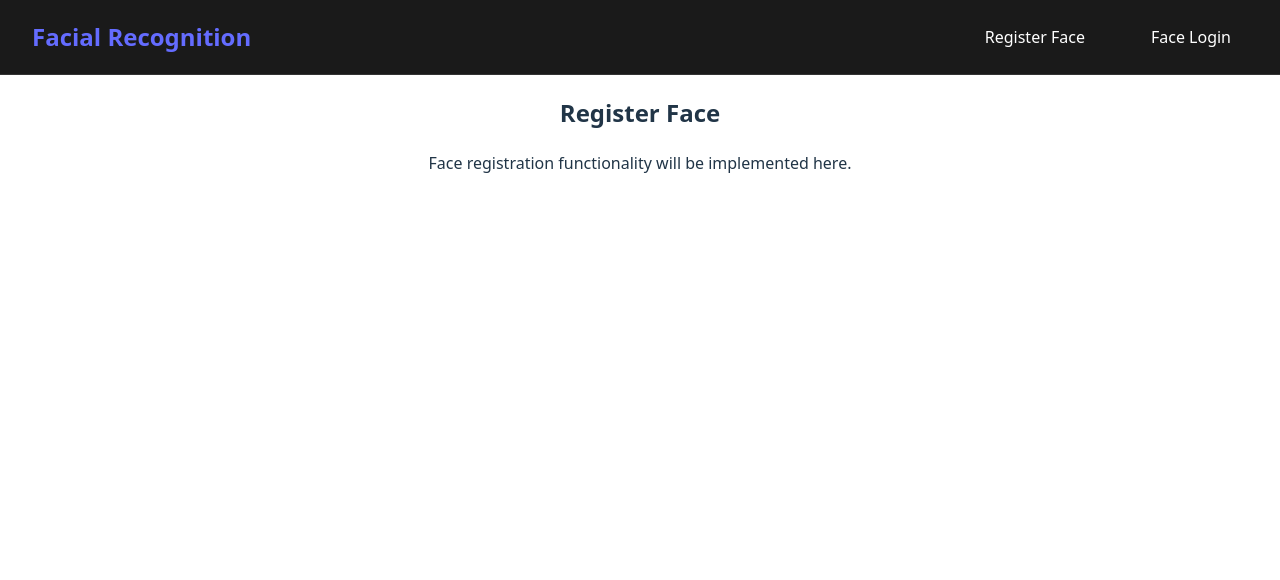
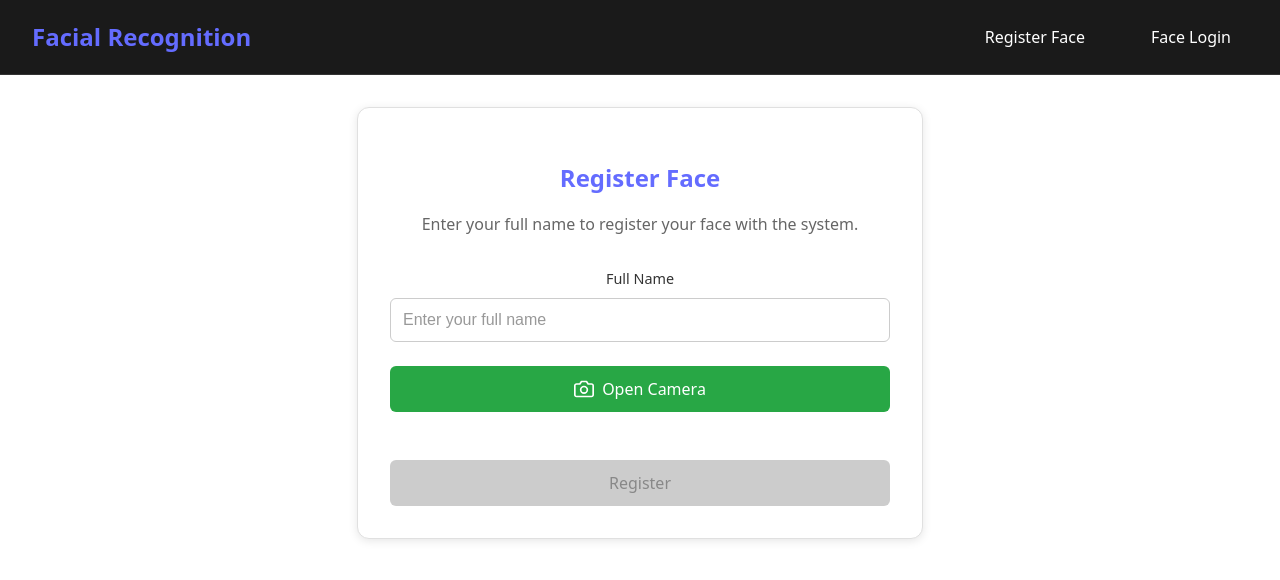
Before and after one commit to wilckerson/facial-recognition, a React (Vite) app in the folder frontend/: page /register in a window 1280 px wide. Shown: the top 580 px of the page. Built offline with nearby package versions, Linux system fonts and the light colour scheme.

Commit message:
Register face form

```diff
--- /dev/null
+++ b/frontend/src/components/FaceCamera.css
@@ -0,0 +1,31 @@
+.camera-button {
+  padding: 0.75rem 1.5rem;
+  background-color: #28a745;
+  color: white;
+  border: none;
+  border-radius: 6px;
+  font-size: 1rem;
+  font-weight: 500;
+  cursor: pointer;
+  transition: all 0.3s ease;
+  display: flex;
+  align-items: center;
+  justify-content: center;
+  gap: 0.5rem;
+  margin-bottom: 0.5rem;
+}
+
+.camera-button:hover {
+  background-color: #218838;
+  transform: translateY(-1px);
+}
+
+.camera-button:active {
+  transform: translateY(0);
+}
+
+.camera-icon {
+  width: 20px;
+  height: 20px;
+  flex-shrink: 0;
+}
--- /dev/null
+++ b/frontend/src/components/FaceCamera.jsx
@@ -0,0 +1,45 @@
+import React from 'react';
+import './FaceCamera.css';
+
+function FaceCamera() {
+  const handleOpenCamera = () => {
+    console.log('Opening camera...');
+  };
+
+  return (
+    <button
+      type="button"
+      className="camera-button"
+      onClick={handleOpenCamera}
+    >
+      <svg
+        className="camera-icon"
+        width="20"
+        height="20"
+        viewBox="0 0 24 24"
+        fill="none"
+        xmlns="http://www.w3.org/2000/svg"
+      >
+        <path
+          d="M23 19C23 19.5304 22.7893 20.0391 22.4142 20.4142C22.0391 20.7893 21.5304 21 21 21H3C2.46957 21 1.96086 20.7893 1.58579 20.4142C1.21071 20.0391 1 19.5304 1 19V8C1 7.46957 1.21071 6.96086 1.58579 6.58579C1.96086 6.21071 2.46957 6 3 6H7L9 3H15L17 6H21C21.5304 6 22.0391 6.21071 22.4142 6.58579C22.7893 6.96086 23 7.46957 23 8V19Z"
+          stroke="currentColor"
+          strokeWidth="2"
+          strokeLinecap="round"
+          strokeLinejoin="round"
+        />
+        <circle
+          cx="12"
+          cy="13"
+          r="4"
+          stroke="currentColor"
+          strokeWidth="2"
+          strokeLinecap="round"
+          strokeLinejoin="round"
+        />
+      </svg>
+      Open Camera
+    </button>
+  );
+}
+
+export default FaceCamera;
--- /dev/null
+++ b/frontend/src/pages/RegisterFace.css
@@ -0,0 +1,89 @@
+.register-face-container {
+  max-width: 500px;
+  margin: 2rem auto;
+  padding: 2rem;
+  background-color: #ffffff;
+  border-radius: 12px;
+  border: 1px solid #e0e0e0;
+  box-shadow: 0 2px 10px rgba(0, 0, 0, 0.1);
+}
+
+.register-face-container h2 {
+  color: #646cff;
+  margin-bottom: 1rem;
+  text-align: center;
+}
+
+.register-face-container p {
+  color: #666666;
+  margin-bottom: 2rem;
+  text-align: center;
+  line-height: 1.5;
+}
+
+.register-form {
+  display: flex;
+  flex-direction: column;
+  gap: 1.5rem;
+}
+
+.form-group {
+  display: flex;
+  flex-direction: column;
+  gap: 0.5rem;
+}
+
+.form-group label {
+  color: #333333;
+  font-weight: 500;
+  font-size: 0.9rem;
+}
+
+.form-group input {
+  padding: 0.75rem;
+  border: 1px solid #cccccc;
+  border-radius: 6px;
+  background-color: #ffffff;
+  color: #333333;
+  font-size: 1rem;
+  transition: border-color 0.3s ease;
+}
+
+.form-group input:focus {
+  outline: none;
+  border-color: #646cff;
+  box-shadow: 0 0 0 2px rgba(100, 108, 255, 0.15);
+}
+
+.form-group input::placeholder {
+  color: #999999;
+}
+
+.save-button {
+  padding: 0.75rem 2rem;
+  background-color: #646cff;
+  color: white;
+  border: none;
+  border-radius: 6px;
+  font-size: 1rem;
+  font-weight: 500;
+  cursor: pointer;
+  transition: all 0.3s ease;
+  margin-top: 1rem;
+}
+
+.save-button:hover:not(:disabled) {
+  background-color: #5a5fcf;
+  transform: translateY(-1px);
+}
+
+.save-button:disabled {
+  background-color: #cccccc;
+  color: #888888;
+  cursor: not-allowed;
+  transform: none;
+}
+
+.save-button:active:not(:disabled) {
+  transform: translateY(0);
+}
--- a/frontend/src/pages/RegisterFace.jsx
+++ b/frontend/src/pages/RegisterFace.jsx
@@ -1,10 +1,44 @@
-import React from 'react';
+import React, { useState } from 'react';
+import FaceCamera from '../components/FaceCamera';
+import './RegisterFace.css';
 
 function RegisterFace() {
+  const [fullName, setFullName] = useState('');
+
+  const handleSave = () => {
+    // TODO: Implement save functionality
+    console.log('Saving user:', fullName);
+  };
+
   return (
-    <div>
+    <div className="register-face-container">
       <h2>Register Face</h2>
-      <p>Face registration functionality will be implemented here.</p>
+      <p>Enter your full name to register your face with the system.</p>
+
+      <form className="register-form" onSubmit={(e) => e.preventDefault()}>
+        <div className="form-group">
+          <label htmlFor="fullName">Full Name</label>
+          <input
+            type="text"
+            id="fullName"
+            value={fullName}
+            onChange={(e) => setFullName(e.target.value)}
+            placeholder="Enter your full name"
+            required
+          />
+        </div>
+
+        <FaceCamera />
+
+        <button
+          type="button"
+          className="save-button"
+          onClick={handleSave}
+          disabled={!fullName.trim()}
+        >
+          Register
+        </button>
+      </form>
     </div>
   );
 }
```
